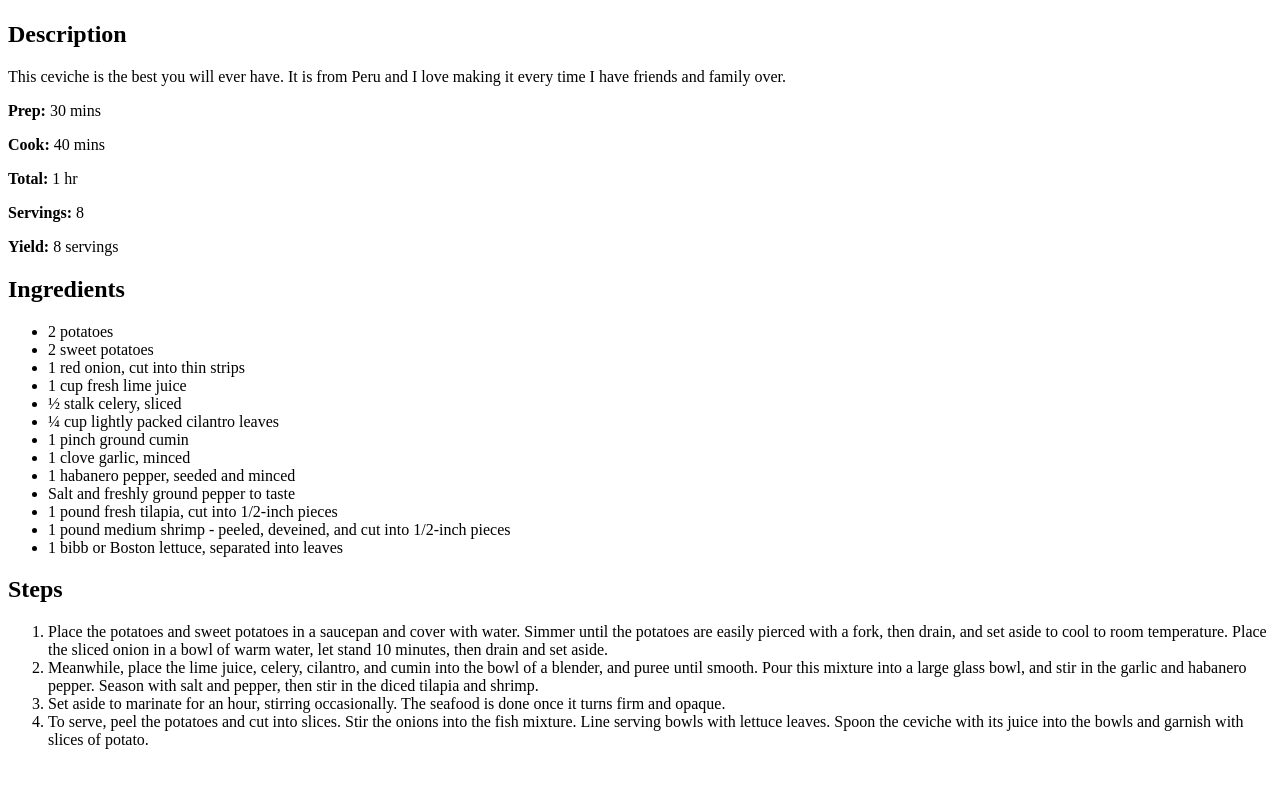
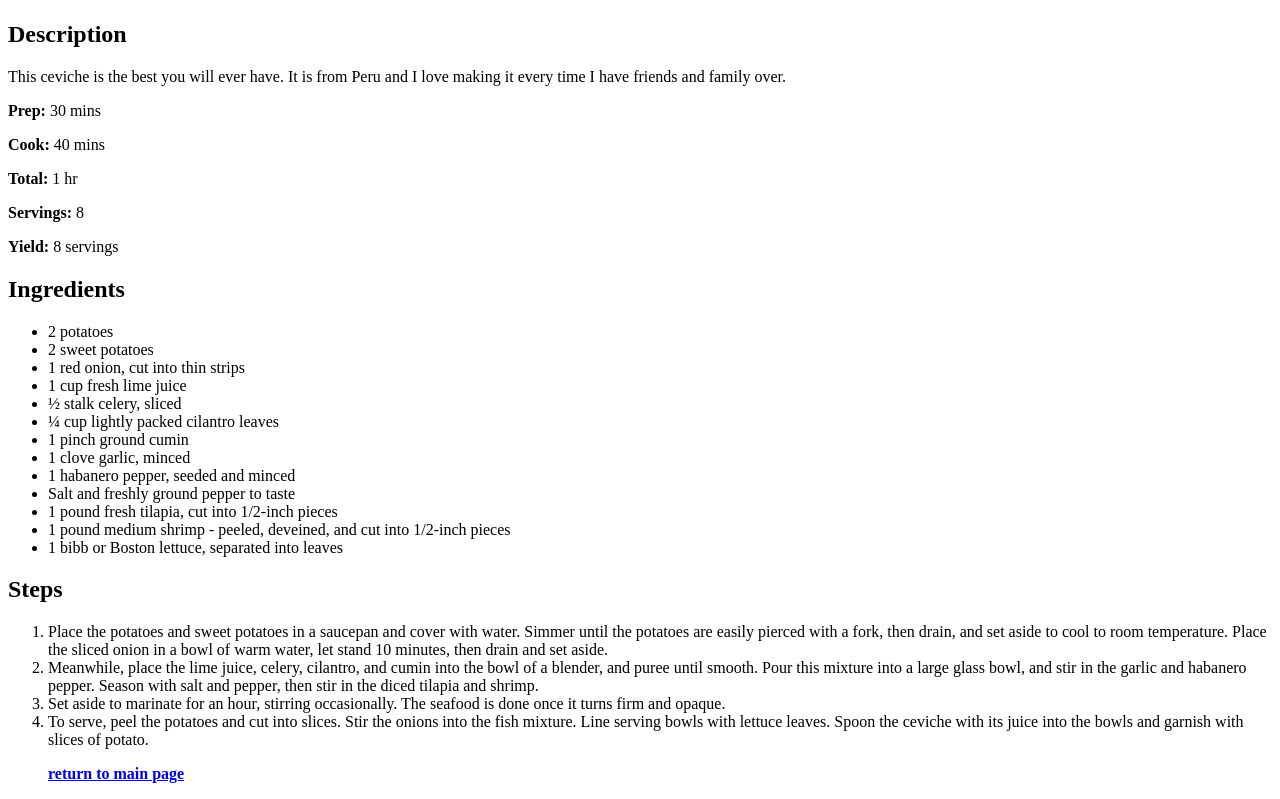
Before and after one commit to ColtMoons/odin-recipes, a plain HTML site: page recipes/ceviche-peruano.html in a window 1280 px wide. Shown: the part 383-1182 px from the top of the page. Before the commit the page ends 1148 px from the top, so only its background shows below. Drawn offline with Linux system fonts and the light colour scheme.

Commit message:
Create a Return to main page function

```diff
--- a/recipes/ceviche-peruano.html
+++ b/recipes/ceviche-peruano.html
@@ -42,6 +42,8 @@
         <li>Set aside to marinate for an hour, stirring occasionally. The seafood is done once it turns firm and opaque.
         </li>
         <li>To serve, peel the potatoes and cut into slices. Stir the onions into the fish mixture. Line serving bowls with lettuce leaves. Spoon the ceviche with its juice into the bowls and garnish with slices of potato.</li>
+
+        <p><strong><a href="../index.html">return to main page</a></strong></p>
     </ol>
 </body>
 </html>
```
Also changed, not shown: index.html (+1 -0 lines), recipes/lasagna.html (+1 -0 lines), recipes/pesto-chips.html (+1 -0 lines), images/pollo-gordo.jpeg (added).
